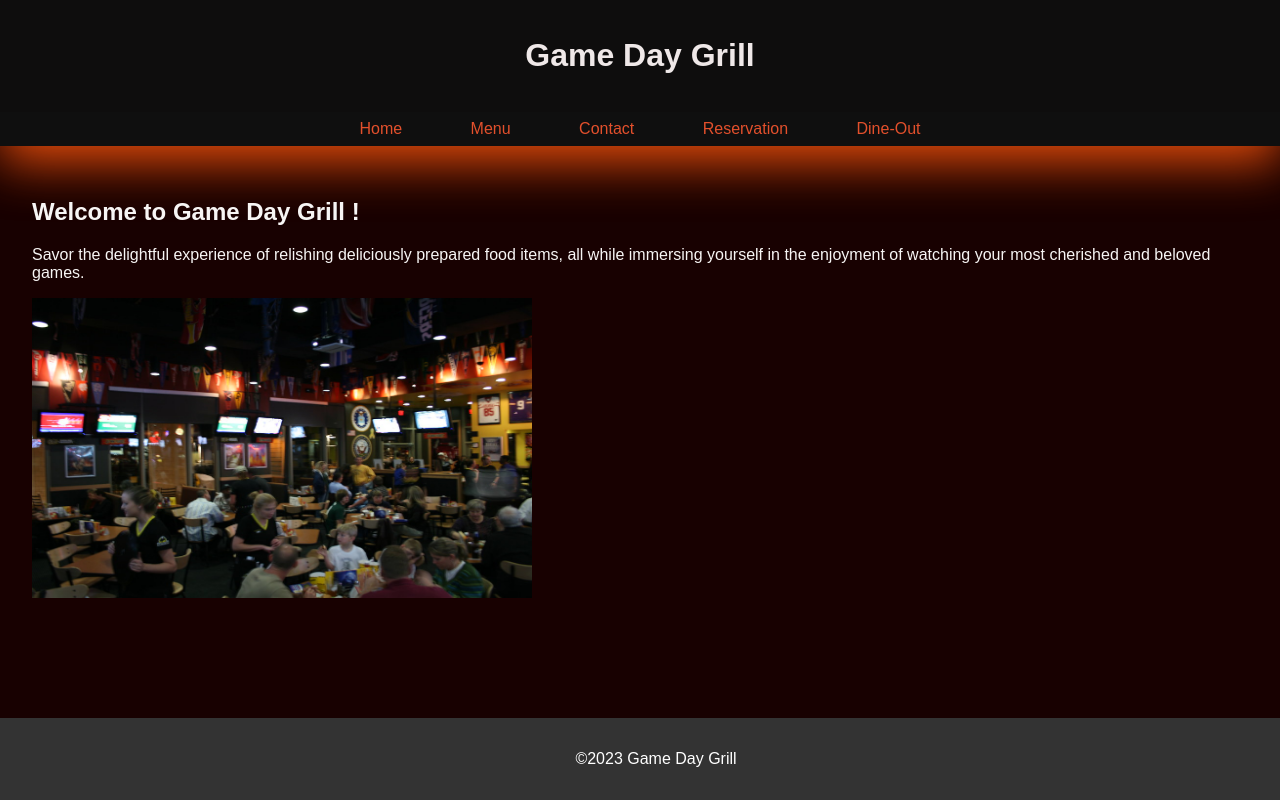
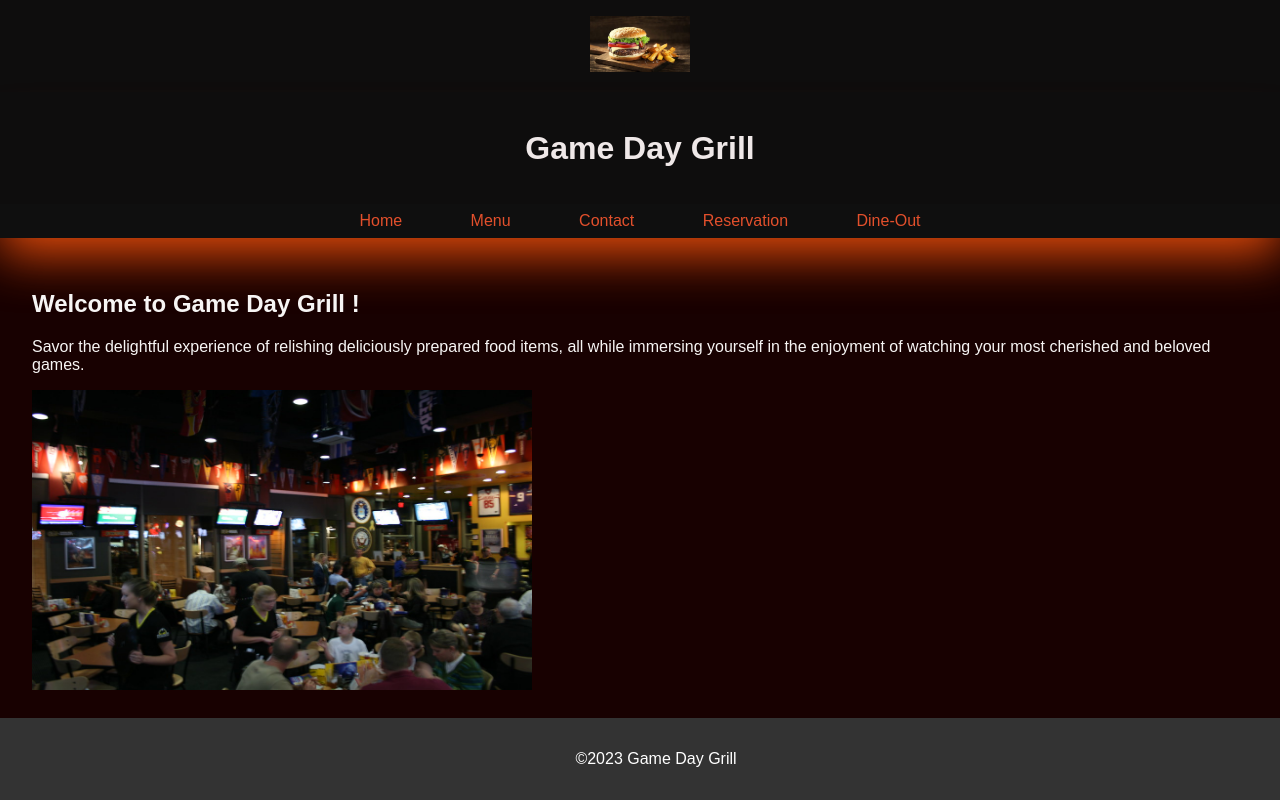
Before and after one commit to rentedcookie85/Game-Day-Grill, a website: page index.html in a window 1280 px wide. Drawn offline with Linux system fonts and the light colour scheme.

Commit message:
Update index.html

```diff
--- a/index.html
+++ b/index.html
@@ -19,7 +19,9 @@
             text-align: center;
             padding: 1em;
         }
-
+#logo {
+            max-width: 100px; /* Adjust the max-width as needed */
+        }
         nav {
             background-color: #0f0f0f;
             padding: 0.5em;
@@ -48,6 +50,9 @@
         }
     </style>
 </head>
+     <header>
+        <img id="logo" src="burger.jpg.avif" alt="Game Day Grill Logo">
+    </header>
 <body>
 
     <header>
```
